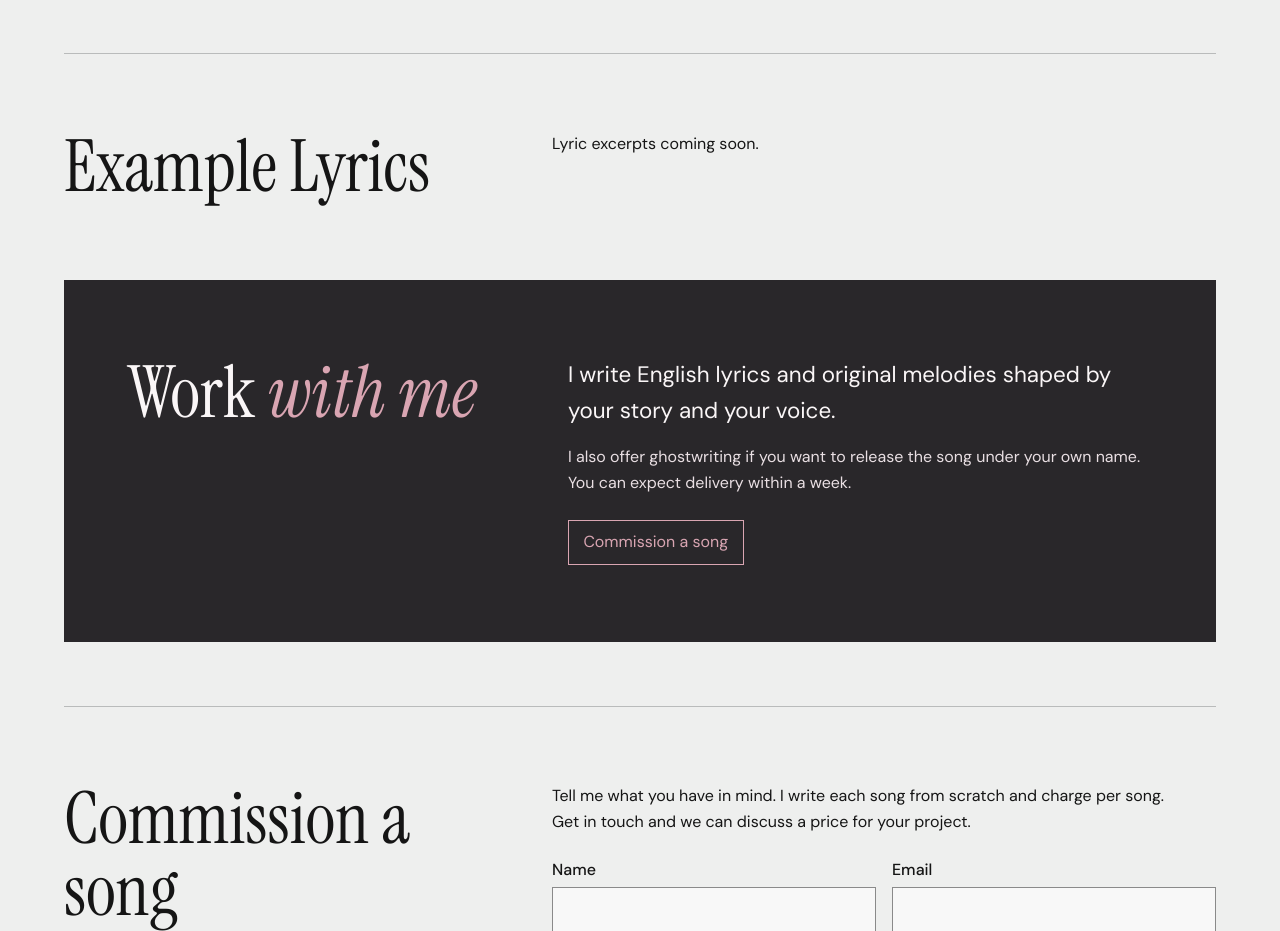
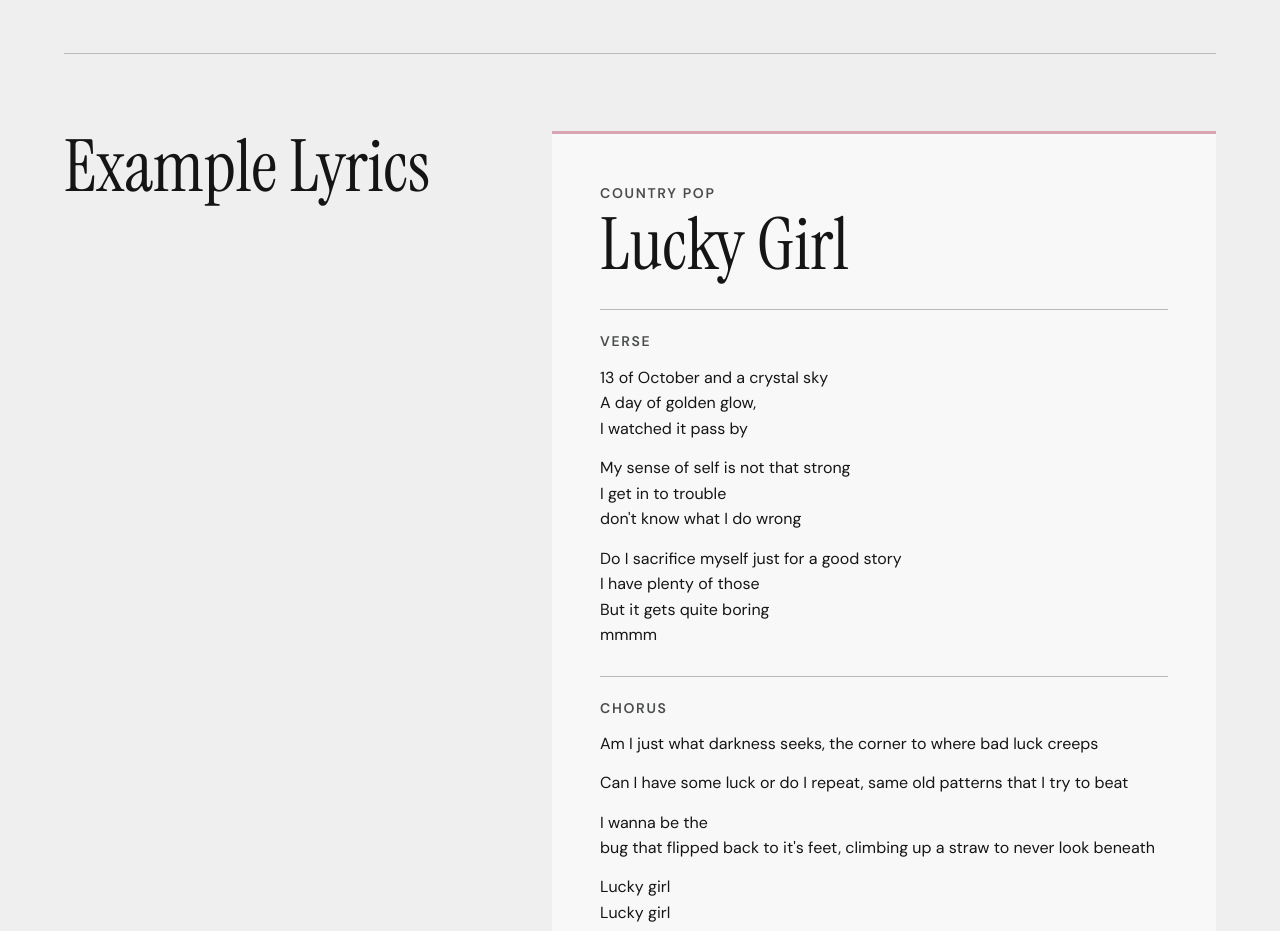
Before and after one commit to Elinahtysken/songwriter, a plain HTML site: page index.html in a window 1280 px wide. Shown: the part 1300-2231 px from the top of the page. Drawn offline with Linux system fonts and the light colour scheme.

Commit message:
Publish Lucky Girl in Example Lyrics

```diff
--- a/index.html
+++ b/index.html
@@ -88,6 +88,31 @@
     .demo-player { display: block; width: 100%; height: 25rem; border: 0; }
     .demo-link { margin-top: .75rem; }
     .copy p + p { margin-top: 1rem; }
+
+    .lyric-sheet {
+      background: var(--surface);
+      border-top: 3px solid #d9a5b2;
+      padding: clamp(1.25rem, 4vw, 3rem);
+    }
+    .lyric-sheet h3 {
+      margin: .3rem 0 0;
+      font: 400 clamp(2.75rem, 6vw, 4.5rem)/1 var(--serif);
+    }
+    .lyric-genre, .lyric-part h4 {
+      color: var(--muted);
+      font-size: .875rem;
+      font-weight: 600;
+      letter-spacing: .12em;
+      text-transform: uppercase;
+    }
+    .lyric-part {
+      margin-top: 1.75rem;
+      padding-top: 1.25rem;
+      border-top: 1px solid var(--line);
+    }
+    .lyric-part h4 { margin: 0 0 .75rem; }
+    .lyric-part p + p, .lyric-outro { margin-top: .85rem; }
+    .lyric-outro { color: var(--muted); }
 
     .work-panel {
       margin-bottom: clamp(2rem, 5vw, 4rem);
@@ -188,7 +213,72 @@
 
     <section class="section" id="example-lyrics" aria-labelledby="lyrics-heading">
       <h2 id="lyrics-heading">Example Lyrics</h2>
-      <p>Lyric excerpts coming soon.</p>
+      <article class="lyric-sheet" aria-labelledby="lucky-girl">
+        <header>
+          <p class="lyric-genre">Country pop</p>
+          <h3 id="lucky-girl">Lucky Girl</h3>
+        </header>
+        <section class="lyric-part"><h4>Verse</h4>
+          <p>13 of October and a crystal sky<br>
+            A day of golden glow,<br>
+            I watched it pass by</p>
+          <p>My sense of self is not that strong<br>
+            I get in to trouble<br>
+            don't know what I do wrong</p>
+          <p>Do I sacrifice myself just for a good story<br>
+            I have plenty of those<br>
+            But  it gets quite boring<br>
+            mmmm</p>
+        </section>
+        <section class="lyric-part"><h4>Chorus</h4>
+          <p>Am I just what darkness seeks, the corner to where bad luck creeps</p>
+          <p>Can I have some luck or do I repeat, same old patterns that I try to beat</p>
+          <p>I wanna be the<br>
+            bug that flipped back to it's feet, climbing up a straw to never look beneath</p>
+          <p>Lucky girl<br>
+            Lucky girl</p>
+        </section>
+        <section class="lyric-part"><h4>Verse</h4>
+          <p>Sometimes I do things just for the shits<br>
+            It's quite fun<br>
+            But then it shreds me to bits</p>
+          <p>People get an abundance of grace<br>
+            I’m happy for them<br>
+            But then they shove it in my face</p>
+          <p>13 of October and the trees have coins<br>
+            Drizzling down on me<br>
+            Luck is turning i can feel it in my bones</p>
+          <p>Lucky girl</p>
+        </section>
+        <section class="lyric-part"><h4>Chorus</h4>
+          <p>Am I just what darkness seeks, the corner to where bad luck creeps</p>
+          <p>Can I have some luck or do I repeat, same old patterns that I try to beat</p>
+          <p>I wanna be the<br>
+            bug that flipped back to it's feet, climbing up a straw to never look beneath</p>
+          <p>Lucky girl<br>
+            Lucky girl</p>
+        </section>
+        <section class="lyric-part"><h4>Bridge</h4>
+          <p>Heavenly dust sprinkled down me<br>
+            Whatever path Il take will be the right one youll see</p>
+          <p>Every stone weighing on my back<br>
+            Will be lifted as im now on the right track</p>
+          <p>The rest of my time will be joyful days<br>
+            And trouble will be left in the memory lane</p>
+          <p>Lucky girl<br>
+            Lucky girl</p>
+        </section>
+        <section class="lyric-part"><h4>Chorus</h4>
+          <p>Here we go</p>
+          <p>Am I just what darkness seeks, the corner to where bad luck creeps</p>
+          <p>Can I have some luck or do I repeat, same old patterns that I try to beat</p>
+          <p>I wanna be the<br>
+            bug that flipped back to it's feet, climbing up a straw to never look beneath</p>
+          <p>Lucky girl<br>
+            Lucky girl</p>
+        </section>
+        <p class="lyric-outro"><em>[outro whistle sounds]</em></p>
+      </article>
     </section>
 
     <section class="section work-panel" id="work">
```
